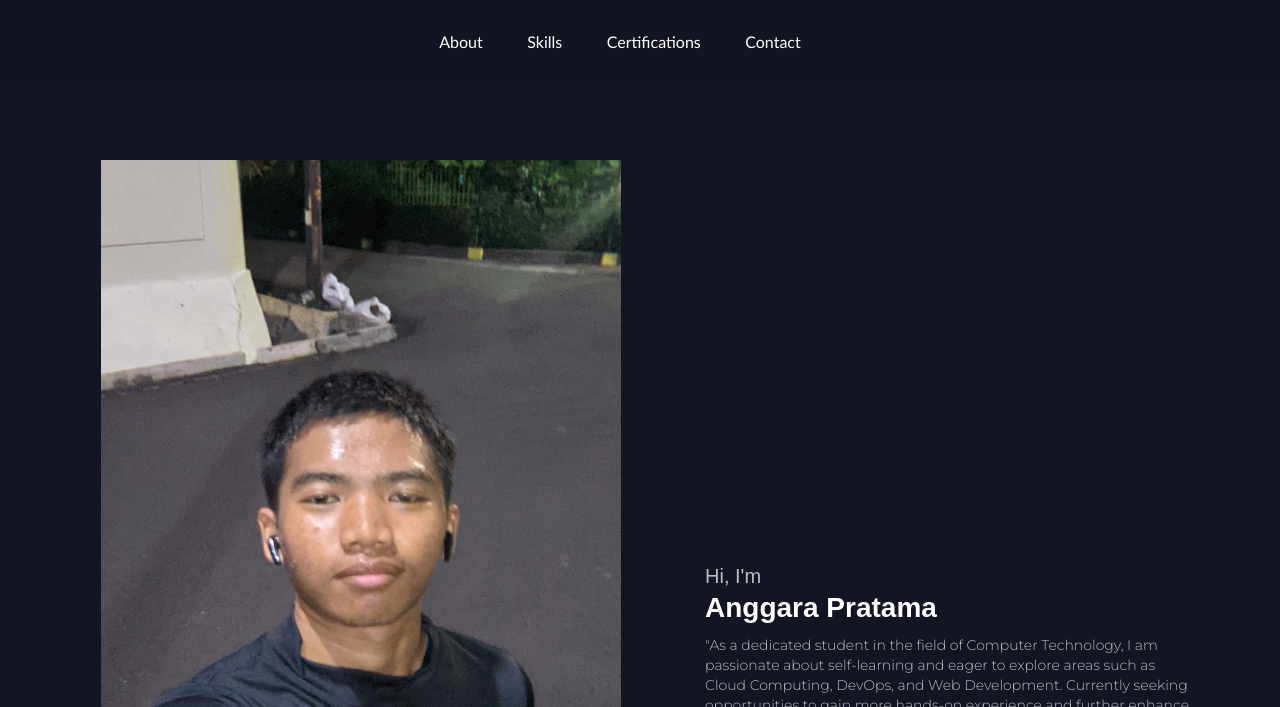
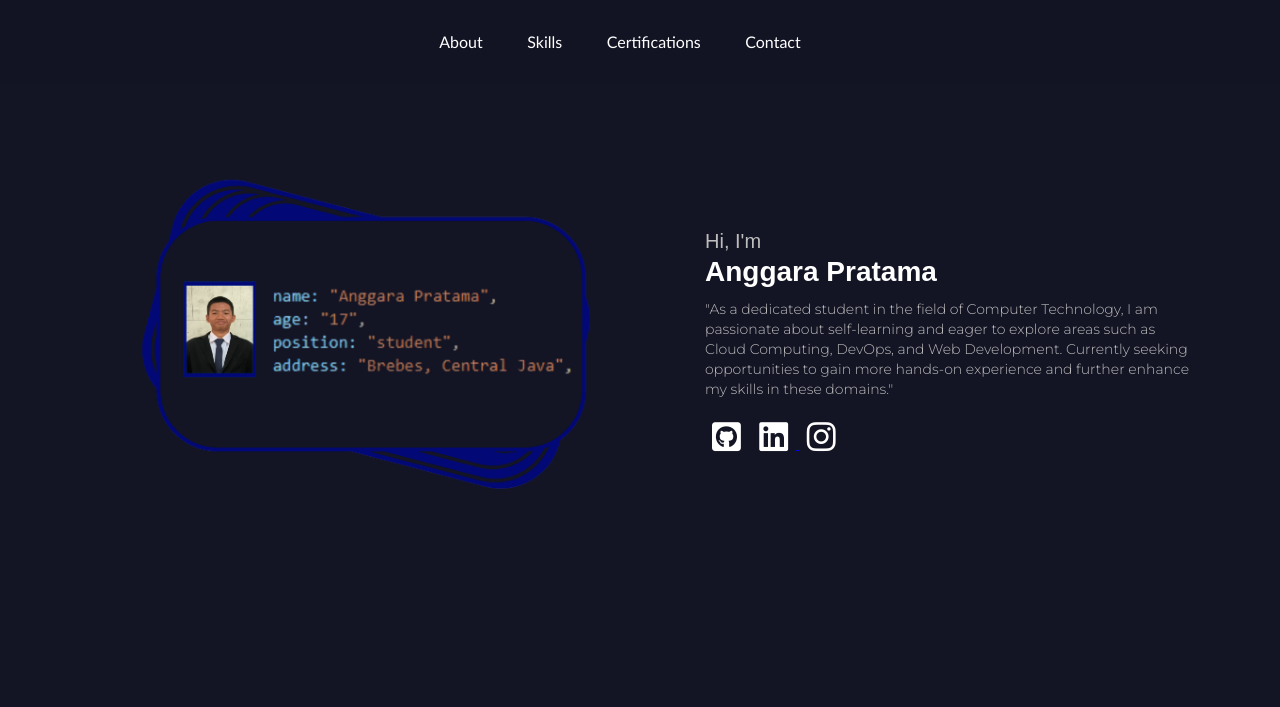
Before and after one commit to apgaara/apgaara.github.io, a plain HTML site: page index.html in a window 1280 px wide. Shown: the top 707 px of the page. Drawn offline with Linux system fonts and the light colour scheme; a web font is replaced by a local one.

Commit message:
Update index.html

```diff
--- a/index.html
+++ b/index.html
@@ -30,7 +30,7 @@
     </header>
     <main>
         <section id="about">
-            <img src="assets/IMG_20241225_202513.jpg" class="foto" width="520px">
+            <img src="assets/e.png" class="foto" width="520px">
             <div class="contain1">
                 <h3 class="itro">Hi, I'm</h3>
                 <h1 class="itro2">Anggara Pratama</h1>
```
